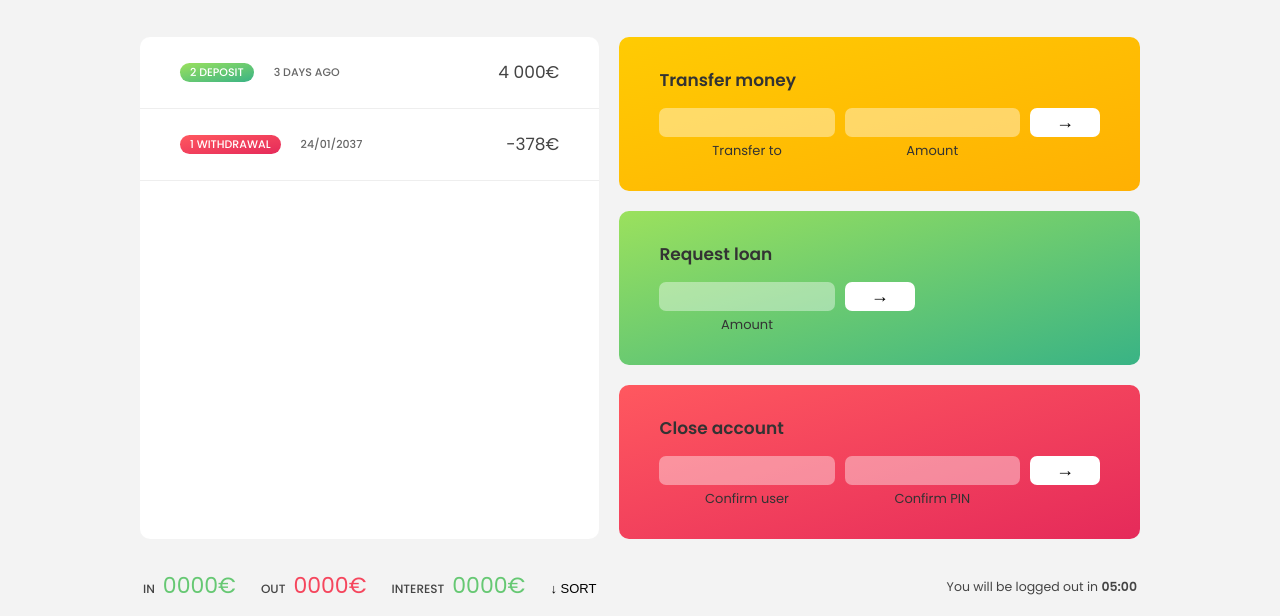
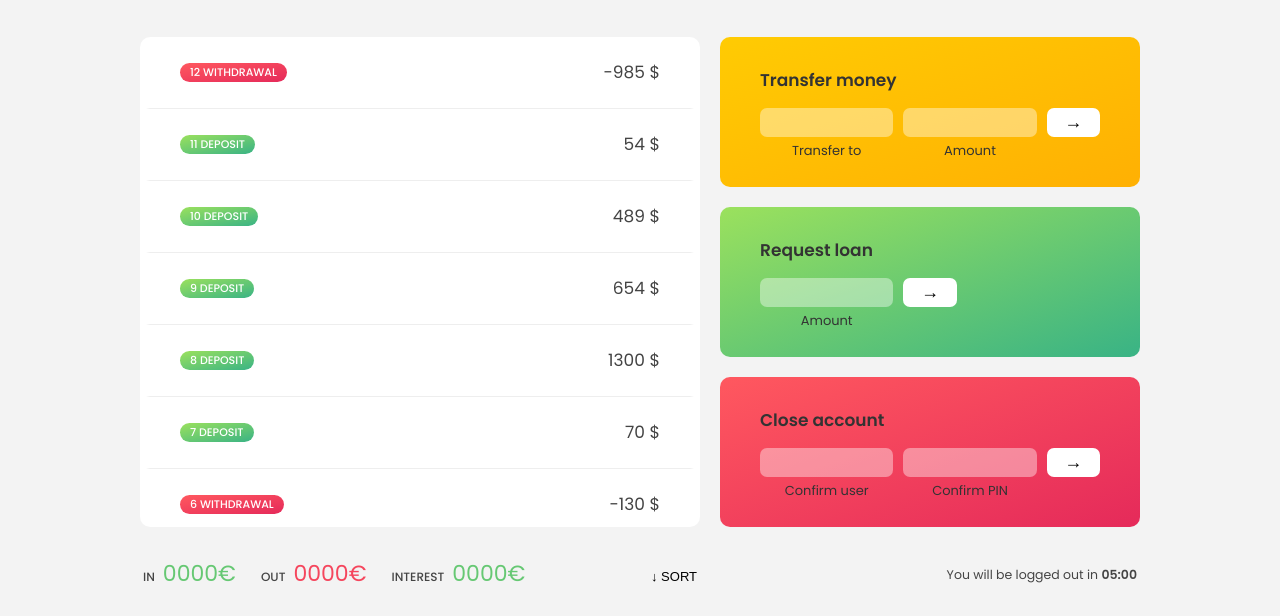
Before and after one commit to ManuVairagi1/Bankist_app, a plain HTML site: page index.html in a window 1280 px wide. Shown: the part 184-800 px from the top of the page. Drawn offline with Linux system fonts and the light colour scheme.

Commit message:
initial commit

```diff
--- a/script.js
+++ b/script.js
@@ -1,6 +1,6 @@
 const account1 = {
   owner: "Jonas Schmedtmann",
-  movements: [200, 450, -400, 3000, -650, -130, 70, 1300],
+  movements: [200, 450, -400, 3000, -650, -130, 70, 1300, 654, 489, 54, -985],
   interestRate: 1.2, // %
   pin: 1111,
 };
@@ -53,3 +53,21 @@ const inputTransferAmount = document.querySelector(".form__input--amount");
 const inputLoanAmount = document.querySelector(".form__input--loan-amount");
 const inputCloseUsername = document.querySelector(".form__input--user");
 const inputClosePin = document.querySelector(".form__input--pin");
+
+const displayMovements = function (movements) {
+  containerMovements.innerHTML = "";
+  movements.forEach(function (mov, i) {
+    const type = mov > 0 ? "deposit" : "withdrawal";
+
+    const html = ` <div class="movements">
+        <div class="movements__row">
+          <div class="movements__type movements__type--${type}">${
+      i + 1
+    } ${type}</div>
+          <div class="movements__value">${mov} $</div>
+        </div>`;
+
+    containerMovements.insertAdjacentHTML("afterbegin", html);
+  });
+};
+displayMovements(account1.movements);
--- a/style.css
+++ b/style.css
@@ -89,12 +89,12 @@ nav {
   max-width: 100rem;
   margin: 4rem auto;
   display: grid;
-  /* grid-template-columns: 3fr 3fr; */
-  /* grid-template-rows: auto repeat(3, 15rem) auto; */
+  grid-template-columns: 4fr 3fr;
+  grid-template-rows: auto repeat(3, 15rem) auto;
   gap: 2rem;
 
   /* NOTE This creates the fade in/out anumation */
-  /* opacity: 0; */
+
   transition: all 1s;
 }
 
@@ -134,6 +134,7 @@ nav {
   padding: 2.25rem 4rem;
   display: flex;
   align-items: center;
+  overflow: hidden;
   border-bottom: 1px solid #eee;
 }
 
@@ -169,7 +170,7 @@ nav {
 
 /* SUMMARY */
 .summary {
-  grid-row: 5;
+  grid-row: 5 / 6;
   display: flex;
   align-items: baseline;
   padding: 0 0.3rem;
@@ -290,7 +291,6 @@ h2 {
   margin-top: 1.9rem;
   text-align: right;
   font-size: 1.25rem;
-  grid-column: 2;
 }
 
 .timer {
```
